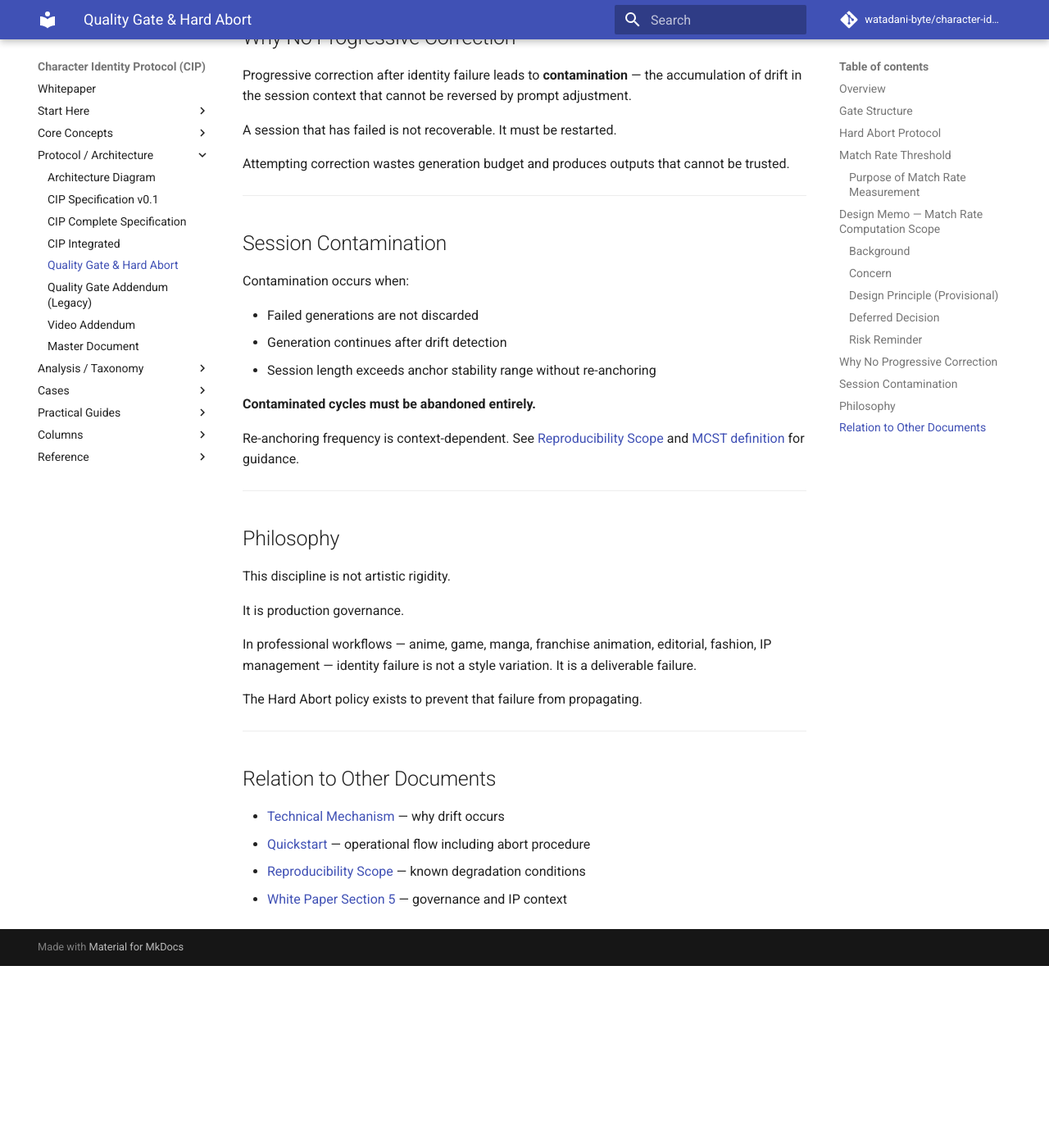
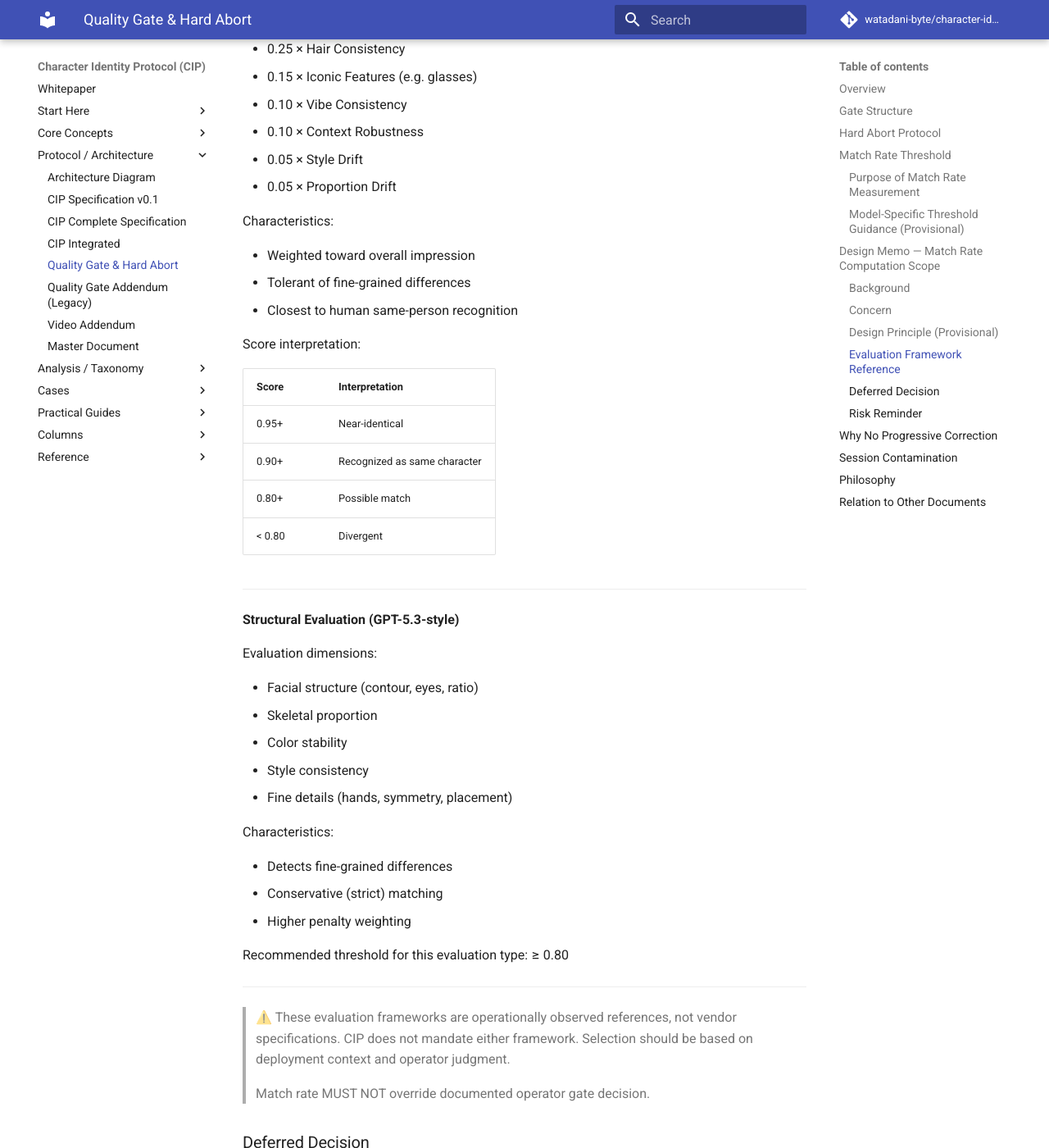
Before and after one commit to watadani-byte/character-identity-protocol, an MkDocs documentation site: the page built from docs/quality_gate_addendum.md, in a window 1280 px wide and 1400 px high, scrolled down 3482 px. Shown: the whole window at 82% size. Built offline with MkDocs 1.6.1 and Material for MkDocs 9.7.7, drawn with Linux system fonts in a browser that asks for light colours; comment, search, counter and statistics services are not loaded; before the commit the page ends 4660 px from its top, so only the background shows below that; some of the changed text lies outside the part shown.

Commit message:
quality_gate_addendum.md を更新

```diff
--- a/docs/quality_gate_addendum.md
+++ b/docs/quality_gate_addendum.md
@@ -69,6 +69,23 @@ The appropriate response to a low match rate is increased operator attention and
 
 Operator intuition is a valid trigger for inspection. It is not a substitute for documented gate evaluation.
 
+### Model-Specific Threshold Guidance (Provisional)
+
+Identity consistency scores are evaluation-framework-dependent.
+Perceptual evaluation and structural evaluation may yield
+significantly different results for identical image pairs.
+This is not measurement error — it reflects the nature of
+identity as a perceptual construct.
+
+|Evaluation Type                 |Characteristics                           |Recommended Threshold|
+|--------------------------------|------------------------------------------|---------------------|
+|Perceptual (e.g., GPT-5.2-style)|Impression-based, human-like judgment     |≥ 0.90               |
+|Structural (e.g., GPT-5.3-style)|Fine-grained, conservative, diff-sensitive|≥ 0.80               |
+
+
+> ⚠️ These are provisional operational guidelines, not protocol
+> standards. Threshold must be calibrated per deployment context.
+
 -----
 
 ## Design Memo — Match Rate Computation Scope
@@ -102,6 +119,66 @@ If formalized in the future, match rate computation SHOULD:
 - Specify comparison region (e.g., facial bounding area)
 - Avoid model-dependent hard coupling
 - Explicitly remain subordinate to gate evaluation
+
+### Evaluation Framework Reference
+
+Two evaluation approaches have been operationally observed:
+
+**Perceptual Evaluation (GPT-5.2-style)**
+
+Simulated Perceptual Score =
+0.40 × Face Impression
+
+- 0.25 × Hair Consistency
+- 0.15 × Iconic Features (e.g. glasses)
+- 0.10 × Vibe Consistency
+- 0.10 × Context Robustness
+
+- 0.05 × Style Drift
+- 0.05 × Proportion Drift
+
+Characteristics:
+
+- Weighted toward overall impression
+- Tolerant of fine-grained differences
+- Closest to human same-person recognition
+
+Score interpretation:
+
+|Score |Interpretation              |
+|------|----------------------------|
+|0.95+ |Near-identical              |
+|0.90+ |Recognized as same character|
+|0.80+ |Possible match              |
+|< 0.80|Divergent                   |
+
+-----
+
+**Structural Evaluation (GPT-5.3-style)**
+
+Evaluation dimensions:
+
+- Facial structure (contour, eyes, ratio)
+- Skeletal proportion
+- Color stability
+- Style consistency
+- Fine details (hands, symmetry, placement)
+
+Characteristics:
+
+- Detects fine-grained differences
+- Conservative (strict) matching
+- Higher penalty weighting
+
+Recommended threshold for this evaluation type: ≥ 0.80
+
+-----
+
+> ⚠️ These evaluation frameworks are operationally observed
+> references, not vendor specifications.
+> CIP does not mandate either framework.
+> Selection should be based on deployment context and
+> operator judgment.
 
 > Match rate MUST NOT override documented operator gate decision.
 
```
